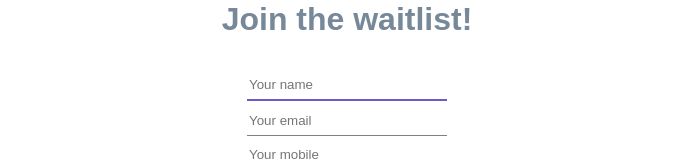
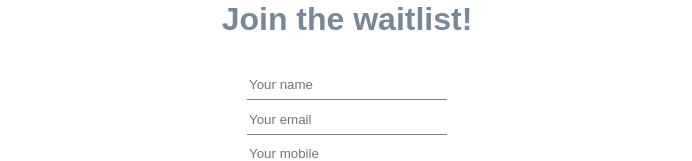
Before and after one commit to mohaiminulhasan/om, a Next.js app: page / in a window 1280 px wide. Shown: the part 722-883 px from the top of the page, without its empty margins (293-985 px from the left). Built offline with nearby package versions, Linux system fonts and the light colour scheme.

Commit message:
remove autofocus

```diff
--- a/pages/index.js
+++ b/pages/index.js
@@ -68,7 +68,7 @@ export default function Home() {
 
           <input type="hidden" value="something" />
           <input className="modhu" type="text" id="city" name="city" placeholder='Your city' autoComplete='mycity' onChange={onCityChange} value={city} />
-          <input type="text" id="name" name="name" placeholder='Your name' autoComplete='myname' required onChange={(e) => setName(e.target.value)} value={name} autoFocus />
+          <input type="text" id="name" name="name" placeholder='Your name' autoComplete='myname' required onChange={(e) => setName(e.target.value)} value={name} />
           <input type="email" id="email" name="email" placeholder='Your email' autoComplete='myemail' required onChange={(e) => setEmail(e.target.value)} value={email} />
           <input type="tel" id="phone" name="phone" pattern="\+?([8]{2})?[0][1][0-9]{9}" placeholder='Your mobile' autoComplete='mymobile' required onChange={(e) => setPhone(e.target.value)} value={phone} />
 
```
